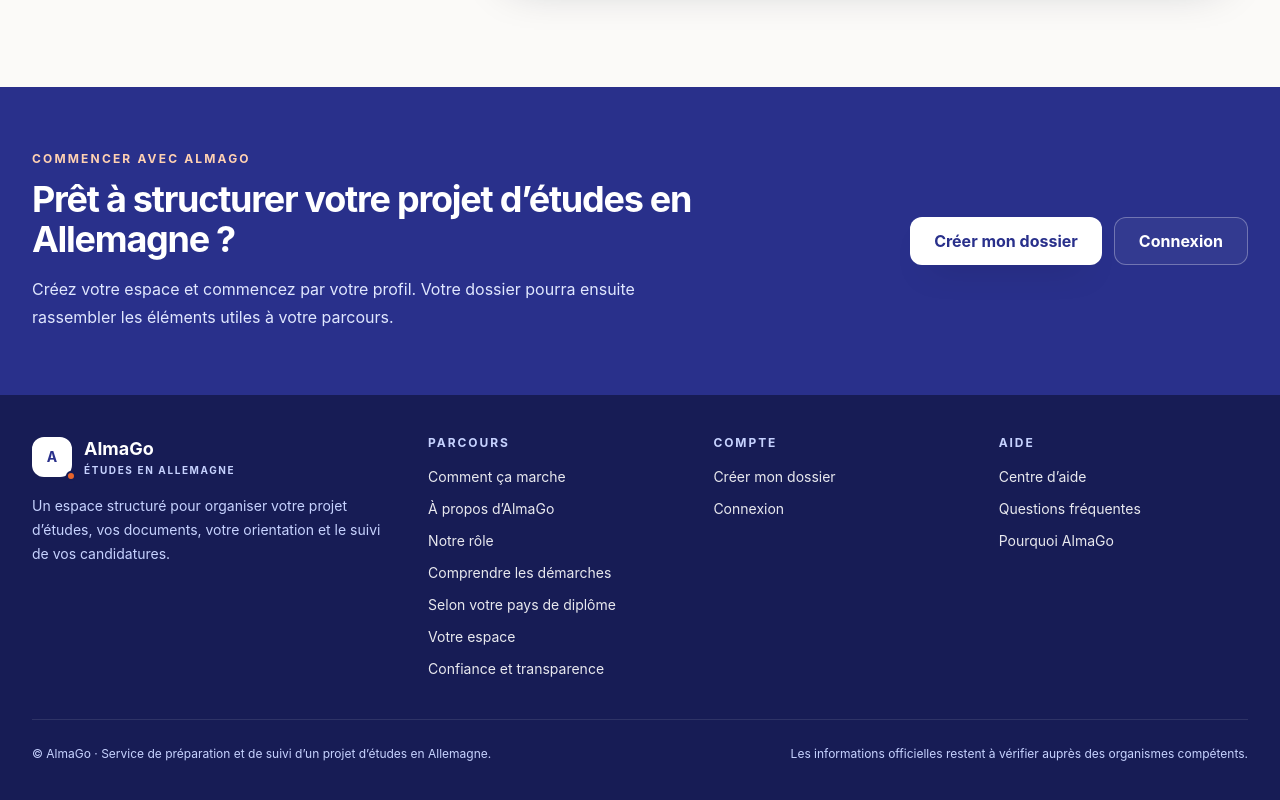
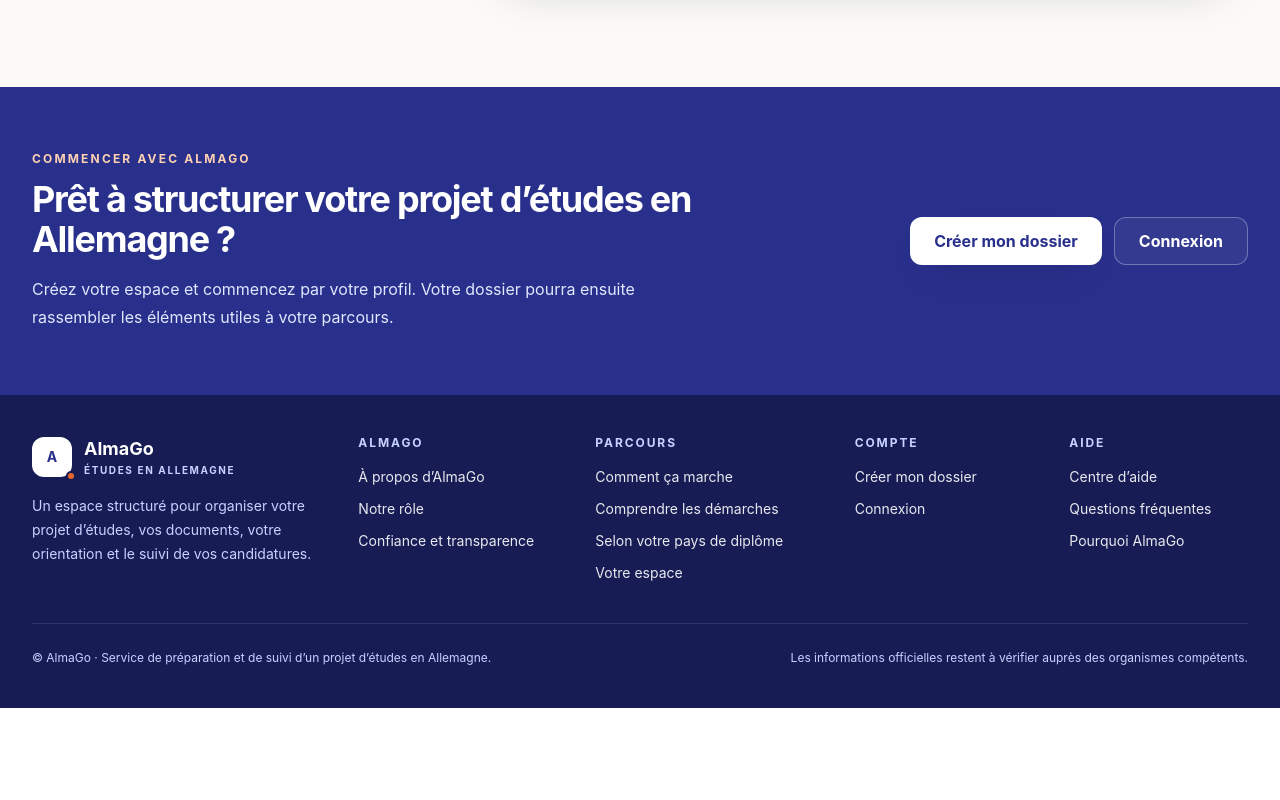
Before and after one commit to almago-platform/AlmaGo, a Next.js app: page / in a window 1280 px wide. Shown: the part 6157-6957 px from the top of the page. After the commit the page ends 6865 px from the top, so only its background shows below. Built offline with nearby package versions, Linux system fonts and the light colour scheme; no server answers.

Commit message:
feat(v3): separate institutional and journey footer navigation

```diff
--- a/src/components/public/HomeClosing.tsx
+++ b/src/components/public/HomeClosing.tsx
@@ -37,7 +37,7 @@
   return (
     <footer className="bg-[#171c55] text-white">
       <div className="mx-auto max-w-7xl px-4 py-10 sm:px-6 lg:px-8">
-        <div className="grid gap-9 sm:grid-cols-2 lg:grid-cols-[1.3fr_0.9fr_0.9fr_0.9fr]">
+        <div className="grid gap-9 sm:grid-cols-2 xl:grid-cols-[1.3fr_0.9fr_1fr_0.8fr_0.8fr]">
           <div className="max-w-sm">
             <Link href="/" className="inline-flex items-center gap-3" aria-label="AlmaGo accueil">
               <span className="relative grid h-10 w-10 place-items-center rounded-[var(--radius-control)] bg-white text-sm font-bold text-[var(--brand)]">
@@ -55,15 +55,20 @@
           </div>
 
           <FooterColumn
+            title="AlmaGo"
+            links={[
+              ["À propos d’AlmaGo", "/a-propos"],
+              ["Notre rôle", "/#role"],
+              ["Confiance et transparence", "/confiance"],
+            ]}
+          />
+          <FooterColumn
             title="Parcours"
             links={[
               ["Comment ça marche", "/#parcours"],
-              ["À propos d’AlmaGo", "/a-propos"],
-              ["Notre rôle", "/#role"],
               ["Comprendre les démarches", "/comprendre-les-demarches"],
               ["Selon votre pays de diplôme", "/selon-votre-pays"],
               ["Votre espace", "/#espace"],
-              ["Confiance et transparence", "/confiance"],
             ]}
           />
           <FooterColumn
```
